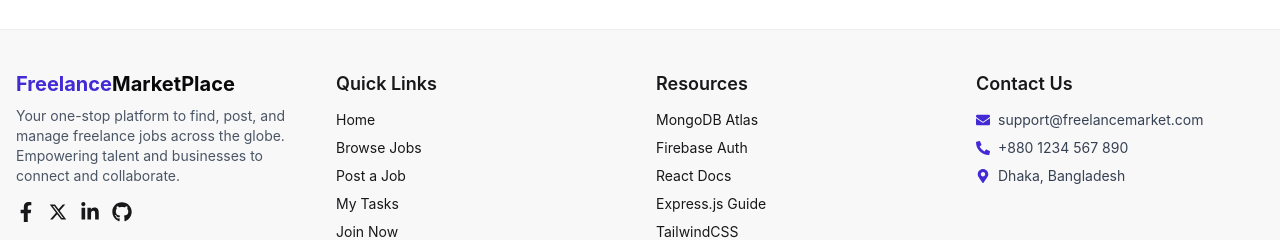
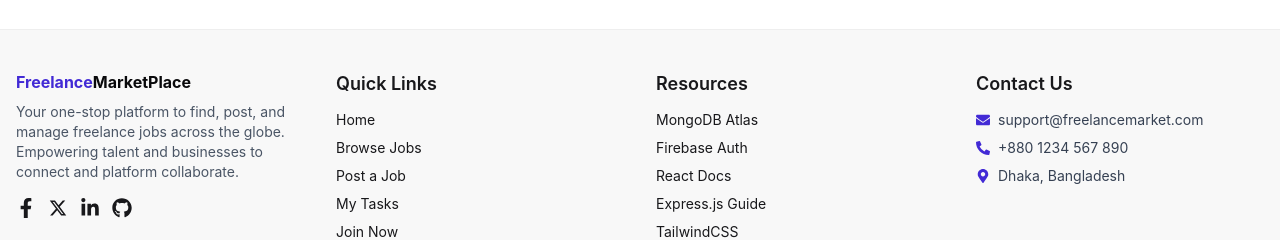
Before and after one commit to auladwd/freelance-market-place-client, a React (Vite) app: page / in a window 1280 px wide. Shown: the part 1013-1253 px from the top of the page. Built offline with nearby package versions, Linux system fonts and the light colour scheme; no server answers.

Commit message:
modify footer

```diff
--- a/src/components/Footer.jsx
+++ b/src/components/Footer.jsx
@@ -16,13 +16,13 @@
       <div className="container mx-auto px-4 py-10 grid grid-cols-1 md:grid-cols-4 gap-8">
         {/* Brand / About Section */}
         <div>
-          <h2 className="text-xl font-bold text-primary mb-2">
+          <h2 className=" font-bold text-primary mb-2">
             Freelance<span className="text-neutral">MarketPlace</span>
           </h2>
           <p className="text-sm text-gray-600 mb-4">
             Your one-stop platform to find, post, and manage freelance jobs
             across the globe. Empowering talent and businesses to connect and
-            collaborate.
+            platform collaborate.
           </p>
 
           <div className="flex gap-3 text-xl">
```
